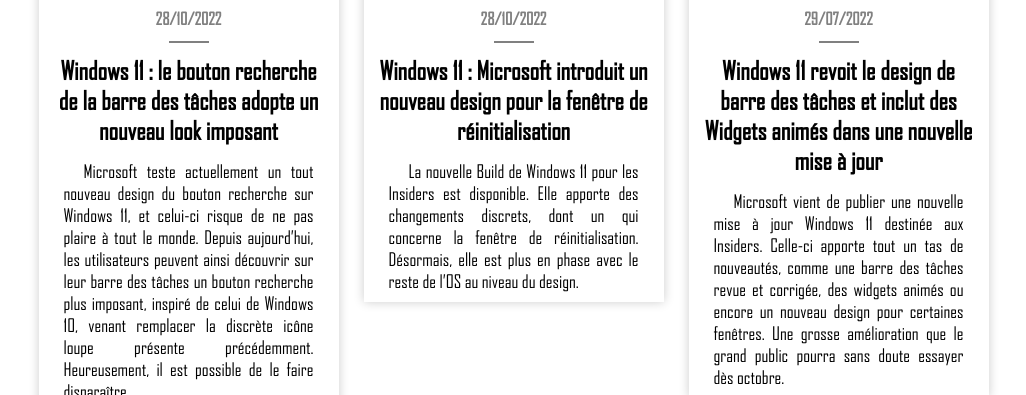
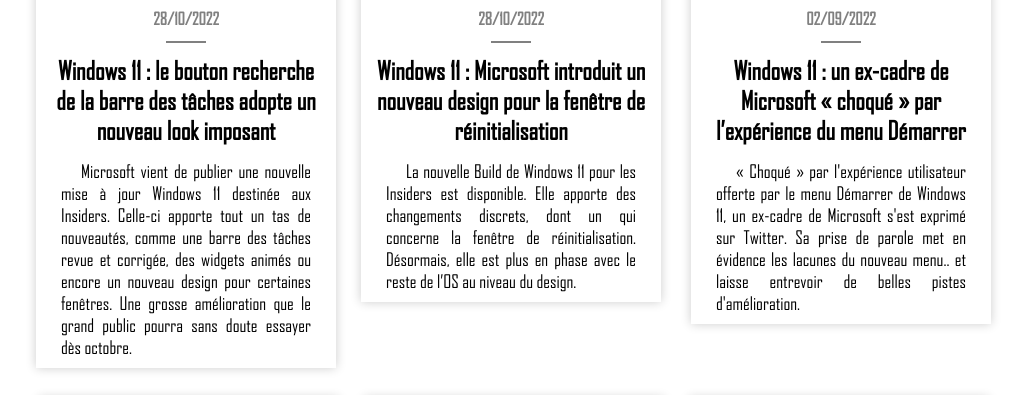
Before and after one commit to MichaelAceAnderson/MichaelAceAnderson.github.io, a PHP site: page /pages/veille.php in a window 1280 px wide. Shown: the part 740-1135 px from the top of the page, without its empty margins (164-1190 px from the left). Run offline with PHP 8.4, Linux system fonts and the light colour scheme.

Commit message:
Added Veille content

```diff
--- a/pages/veille.php
+++ b/pages/veille.php
@@ -23,17 +23,16 @@
 	</p>
 	<div class="content">
 			<article>
-				<img src="https://img.phonandroid.com/2022/11/windows-11-bouton-recherche.jpg" alt="Windows 11 : le bouton recherche de la barre des tâches adopte un nouveau look imposant" title="Windows 11 : le bouton recherche de la barre des tâches adopte un nouveau look imposant">
+				<img src="https://img.phonandroid.com/2022/11/windows-11-bouton-recherche.jpg" alt="Windows 11 : un ex-cadre de Microsoft « choqué » par l’expérience du menu Démarrer" title="Windows 11 : un ex-cadre de Microsoft « choqué » par l’expérience du menu Démarrer">
 				<h6>
 					28/10/2022
 				</h6>
 				<hr>
 				<h1><a target="_blank" href="https://www.phonandroid.com/windows-11-revoit-le-design-de-barre-des-taches-et-inclut-des-widgets-animes-dans-une-nouvelle-mise-a-jour.html">Windows 11 : le bouton recherche de la barre des tâches adopte un nouveau look imposant</a></h1>
 				<p>
-					Microsoft teste actuellement un tout nouveau design du bouton recherche sur Windows 11,
-					et celui-ci risque de ne pas plaire à tout le monde. Depuis aujourd’hui, les utilisateurs
-					peuvent ainsi découvrir sur leur barre des tâches un bouton recherche plus imposant, inspiré de celui de Windows 10,
-					venant remplacer la discrète icône loupe présente précédemment. Heureusement, il est possible de le faire disparaître.
+					Microsoft vient de publier une nouvelle mise à jour Windows 11 destinée aux Insiders.
+					Celle-ci apporte tout un tas de nouveautés, comme une barre des tâches revue et corrigée,
+					des widgets animés ou encore un nouveau design pour certaines fenêtres. Une grosse amélioration que le grand public pourra sans doute essayer dès octobre.
 				</p>
 			</article><article>
 				<img src="https://img.phonandroid.com/2022/10/Capture-decran-2022-10-28-145121.jpg" alt="Windows 11 : Microsoft introduit un nouveau design pour la fenêtre de réinitialisation" title="Windows 11 : Microsoft introduit un nouveau design pour la fenêtre de réinitialisation">
@@ -46,6 +45,18 @@
 					La nouvelle Build de Windows 11 pour les Insiders est disponible.
 					Elle apporte des changements discrets, dont un qui concerne la fenêtre de réinitialisation.
 					Désormais, elle est plus en phase avec le reste de l’OS au niveau du design.
+				</p>
+			</article>
+			<article>
+				<img src="https://images.frandroid.com/wp-content/uploads/2022/05/hp-spectre-x360-16-tablet-windows-11-1200x1020.jpg" alt="Windows 11 : le bouton recherche de la barre des tâches adopte un nouveau look imposant" title="Windows 11 : le bouton recherche de la barre des tâches adopte un nouveau look imposant">
+				<h6>
+					02/09/2022
+				</h6>
+				<hr>
+				<h1><a target="_blank" href="https://www.frandroid.com/os/windows/1455740_windows-11-un-ex-cadre-de-microsoft-choque-par-lexperience-du-menu-demarrer">Windows 11 : un ex-cadre de Microsoft « choqué » par l’expérience du menu Démarrer</a></h1>
+				<p>
+					« Choqué » par l'expérience utilisateur offerte par le menu Démarrer de Windows 11, un ex-cadre de Microsoft s'est exprimé sur Twitter.
+					Sa prise de parole met en évidence les lacunes du nouveau menu.. et laisse entrevoir de belles pistes d'amélioration.
 				</p>
 			</article><article>
 				<img src="https://img.phonandroid.com/2022/07/new-open-with.jpg" alt=">Windows 11 revoit le design de barre des tâches et inclut des Widgets animés dans une nouvelle mise à jour" title=">Windows 11 revoit le design de barre des tâches et inclut des Widgets animés dans une nouvelle mise à jour">
```
